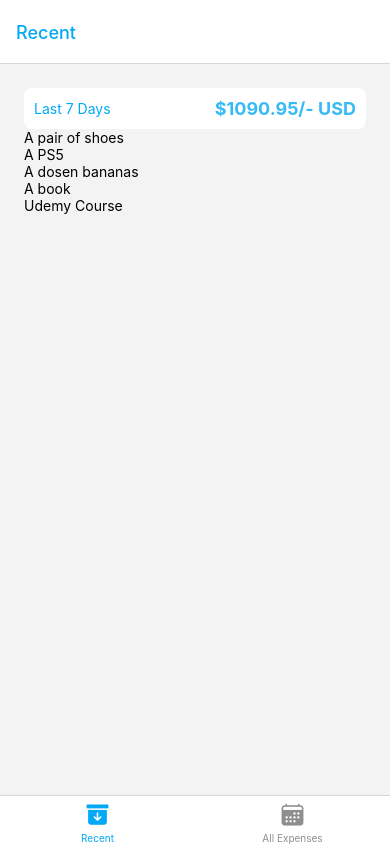
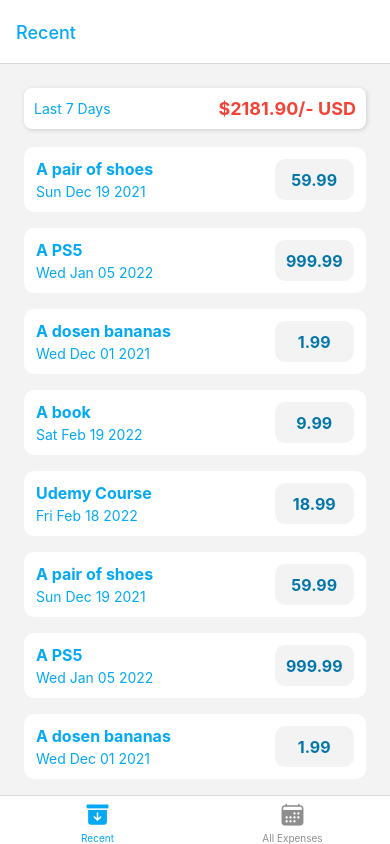
Before and after one commit to officialabdulrehman/react-vative-max-expense-tracker, a React Native app: screen / in a window 390 px wide. Built offline with nearby package versions, Linux system fonts and the light colour scheme.

Commit message:
feat: added ExpenseItem componenet | styled the ExpensesOutput, ExpensesSummary, ExpenseItem, components

```diff
--- /dev/null
+++ b/src/components/ExpenseItem/ExpenseItem.styles.ts
@@ -0,0 +1,38 @@
+import { DynamicStyleSheet } from "../../styles/Dynamic.StyleSheet";
+
+export const styles = DynamicStyleSheet.create((props) => ({
+  container: {
+    padding: 12,
+    marginVertical: 8,
+    backgroundColor: props.backgroundColors.primary000,
+    flexDirection: "row",
+    justifyContent: "space-between",
+    borderRadius: 10,
+  },
+  textBase: {
+    color: props.colors.primary400,
+  },
+  description: {
+    fontSize: 16,
+    marginBottom: 4,
+    fontWeight: "bold"
+  },
+  date: {
+
+  },
+  amountContainer: {
+    paddingHorizontal: 12,
+    paddingVertical: 4,
+    backgroundColor: props.backgroundColors.primary100,
+    justifyContent: "center",
+    alignItems: "center",
+    borderRadius: 10,
+    width: "25%"
+  },
+  amount: {
+    color: props.colors.primary200,
+    fontWeight: "bold",
+    fontSize: 16,
+  },
+
+}))
--- /dev/null
+++ b/src/components/ExpenseItem/ExpenseItem.tsx
@@ -0,0 +1,27 @@
+import { Pressable, Text, View } from "react-native";
+import { styles } from "./ExpenseItem.styles";
+
+type Props = {
+  description: string;
+  date: Date;
+  amount: number;
+};
+
+export const ExpenseItem = (props: Props) => {
+  const { description, date, amount } = props;
+  return (
+    <Pressable>
+      <View style={styles.container}>
+        <View>
+          <Text style={[styles.textBase, styles.description]}>
+            {description}
+          </Text>
+          <Text style={styles.textBase}>{new Date(date).toDateString()}</Text>
+        </View>
+        <View style={styles.amountContainer}>
+          <Text style={styles.amount}>{amount}</Text>
+        </View>
+      </View>
+    </Pressable>
+  );
+};
--- a/src/components/ExpensesList/ExpensesList.tsx
+++ b/src/components/ExpensesList/ExpensesList.tsx
@@ -1,4 +1,5 @@
-import { FlatList, Text } from "react-native";
+import { FlatList } from "react-native";
+import { ExpenseItem } from "../ExpenseItem/ExpenseItem";
 
 type Props = {
   expenses: {
@@ -8,7 +9,13 @@ type Props = {
 };
 
 const render = (item: any) => {
-  return <Text>{item.description}</Text>;
+  return (
+    <ExpenseItem
+      description={item.description}
+      date={item.date}
+      amount={item.amount}
+    />
+  );
 };
 
 export const ExpensesList = (props: Props) => {
@@ -18,6 +25,8 @@ export const ExpensesList = (props: Props) => {
       data={expenses}
       renderItem={({ item }) => render(item)}
       keyExtractor={(item) => item.id}
+      showsHorizontalScrollIndicator={false}
+      showsVerticalScrollIndicator={false}
     />
   );
 };
--- a/src/components/ExpensesOutput/ExpensesOutput.styles.ts
+++ b/src/components/ExpensesOutput/ExpensesOutput.styles.ts
@@ -3,7 +3,8 @@ import { DynamicStyleSheet } from "../../styles/Dynamic.StyleSheet";
 export const styles = DynamicStyleSheet.create((props) => ({
   container: {
     flex: 1,
-    padding: 24,
+    paddingHorizontal: 24,
+    paddingTop: 24,
     backgroundColor: props.backgroundColors.primary100
   }
 }))
--- a/src/components/ExpensesOutput/ExpensesOutput.tsx
+++ b/src/components/ExpensesOutput/ExpensesOutput.tsx
@@ -39,6 +39,36 @@ const DUMMY_EXPENSES = [
     amount: 18.99,
     date: new Date("2022-02-18"),
   },
+  {
+    id: "e6",
+    description: "A pair of shoes",
+    amount: 59.99,
+    date: new Date("2021-12-19"),
+  },
+  {
+    id: "e7",
+    description: "A PS5",
+    amount: 999.99,
+    date: new Date("2022-01-05"),
+  },
+  {
+    id: "e8",
+    description: "A dosen bananas",
+    amount: 1.99,
+    date: new Date("2021-12-01"),
+  },
+  {
+    id: "e9",
+    description: "A book",
+    amount: 9.99,
+    date: new Date("2022-02-19"),
+  },
+  {
+    id: "e10",
+    description: "Udemy Course",
+    amount: 18.99,
+    date: new Date("2022-02-18"),
+  },
 ];
 
 export const ExpensesOutput = (props: Props) => {
--- a/src/components/ExpensesSummary/ExpensesSummary.styles..ts
+++ b/src/components/ExpensesSummary/ExpensesSummary.styles..ts
@@ -7,7 +7,13 @@ export const styles = DynamicStyleSheet.create((props) => ({
     borderRadius: 8,
     flexDirection: "row",
     justifyContent: "space-between",
-    alignItems: "center"
+    alignItems: "center",
+    marginBottom: 10,
+    elevation: 3,
+    shadowColor: props.backgroundColors.primary400,
+    shadowRadius: 4,
+    shadowOffset: { width: 1, height: 1 },
+    shadowOpacity: 1,
   },
   period: {
     fontSize: 14,
@@ -16,6 +22,6 @@ export const styles = DynamicStyleSheet.create((props) => ({
   sum: {
     fontSize: 18,
     fontWeight: "bold",
-    color: props.colors.primary600
+    color: props.colors.secondary400
   }
 }))
```
